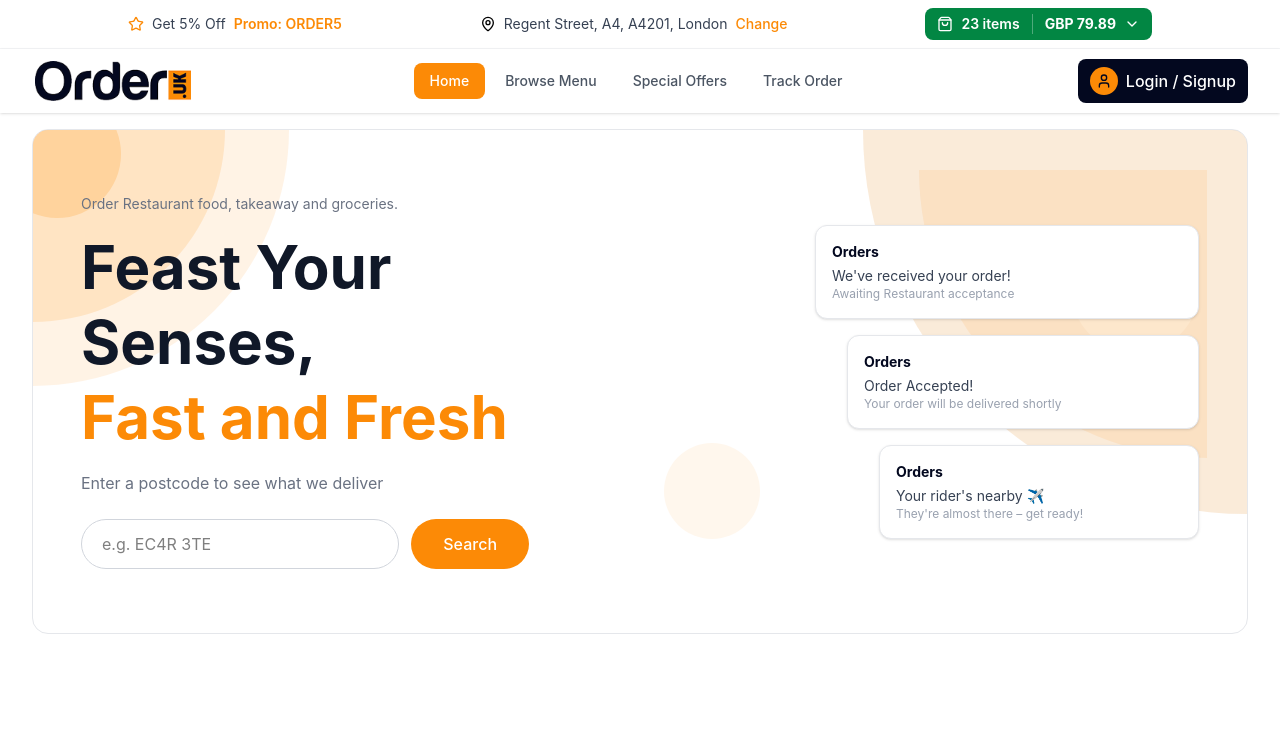
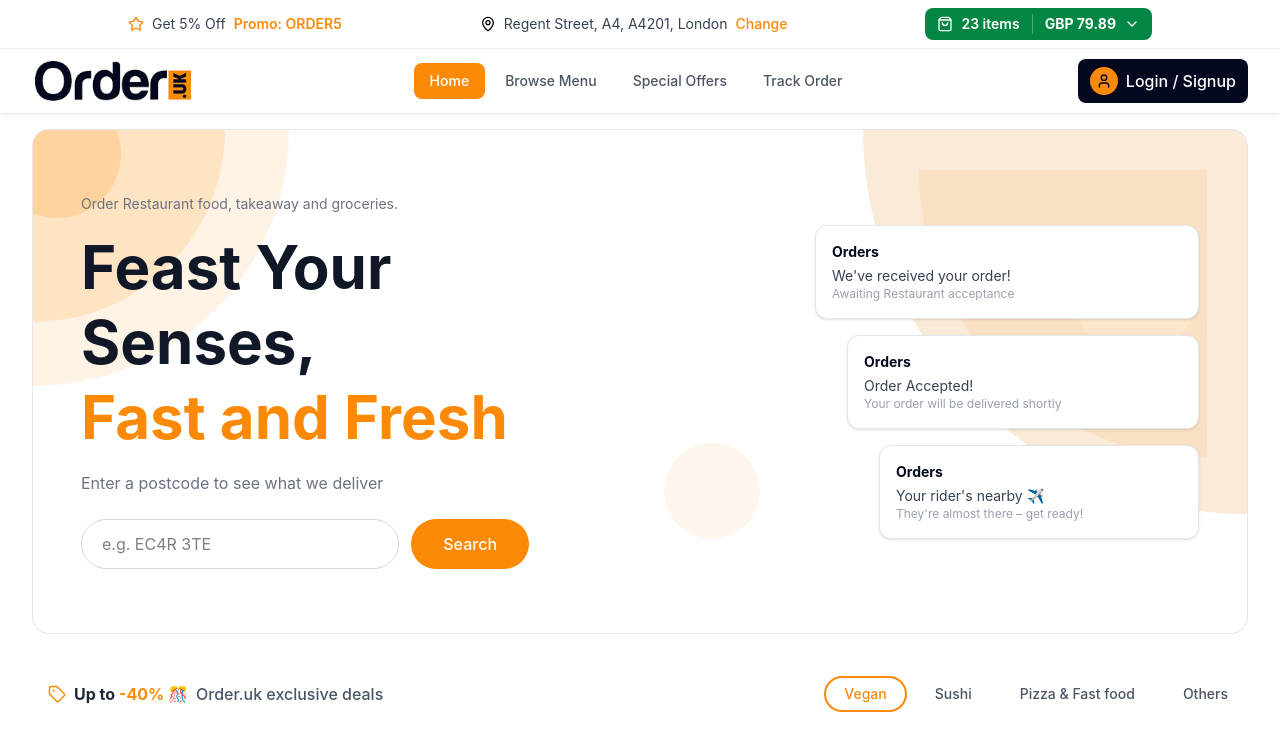
Before and after one commit to mohankumaronly/food-delivery-frontend-only, a React (Vite) app: page / in a window 1280 px wide. Shown: the top 750 px of the page. Built offline with nearby package versions, Linux system fonts and the light colour scheme.

Commit message:
catgaory nav updated

```diff
--- a/src/App.tsx
+++ b/src/App.tsx
@@ -2,6 +2,7 @@ import React from 'react'
 import TopBar from './components/TopBar'
 import Navbar from './components/Navbar'
 import Hero from './components/Hero'
+import CategoryNav from './components/CategoryNav'
 
 const App = () => {
   return (
@@ -9,6 +10,7 @@ const App = () => {
       < TopBar />
       <Navbar />
       <Hero />
+      <CategoryNav />
     </div>
   )
 }
--- /dev/null
+++ b/src/components/CategoryNav.tsx
@@ -0,0 +1,62 @@
+import { useState } from 'react';
+import { motion } from 'framer-motion';
+import { Tag } from 'lucide-react';
+
+const CategoryNav = () => {
+  const [activeCategory, setActiveCategory] = useState('vegan');
+
+  const categories = [
+    { id: 'vegan', label: 'Vegan' },
+    { id: 'sushi', label: 'Sushi' },
+    { id: 'pizza', label: 'Pizza & Fast food' },
+    { id: 'others', label: 'Others' },
+  ];
+
+  return (
+    <div className="w-full bg-white mt-6 px-4 sm:px-6 lg:px-8">
+      <div className="w-full max-w-[1400px] mx-auto">
+        <div className="flex flex-col sm:flex-row items-center justify-between gap-4 py-4">
+
+          {/* Left side - Deal Text - No background */}
+          <div className="flex items-center gap-2 px-4 py-2">
+            <Tag size={18} style={{ color: '#FC8A06' }} />
+            <span className="text-gray-800 font-bold">
+              Up to <span style={{ color: '#FC8A06' }}>-40%</span> 🎊
+            </span>
+            <span className="text-gray-600 font-medium">Order.uk exclusive deals</span>
+          </div>
+
+          {/* Right side - Category Navigation - Only Border */}
+          <div className="flex items-center gap-2 flex-wrap justify-center">
+            {categories.map((category) => (
+              <button
+                key={category.id}
+                onClick={() => setActiveCategory(category.id)}
+                className="relative px-5 py-2 text-sm font-medium transition-colors duration-200 rounded-full"
+              >
+                {activeCategory === category.id && (
+                  <motion.div
+                    layoutId="activeCategory"
+                    className="absolute inset-0 rounded-full"
+                    style={{ border: '2px solid #FC8A06', backgroundColor: 'transparent' }}
+                    transition={{ type: "spring", stiffness: 500, damping: 30 }}
+                  />
+                )}
+                <span
+                  className="relative z-10 transition-colors duration-200"
+                  style={{
+                    color: activeCategory === category.id ? '#FC8A06' : '#4B5563'
+                  }}
+                >
+                  {category.label}
+                </span>
+              </button>
+            ))}
+          </div>
+        </div>
+      </div>
+    </div>
+  );
+};
+
+export default CategoryNav;
```
